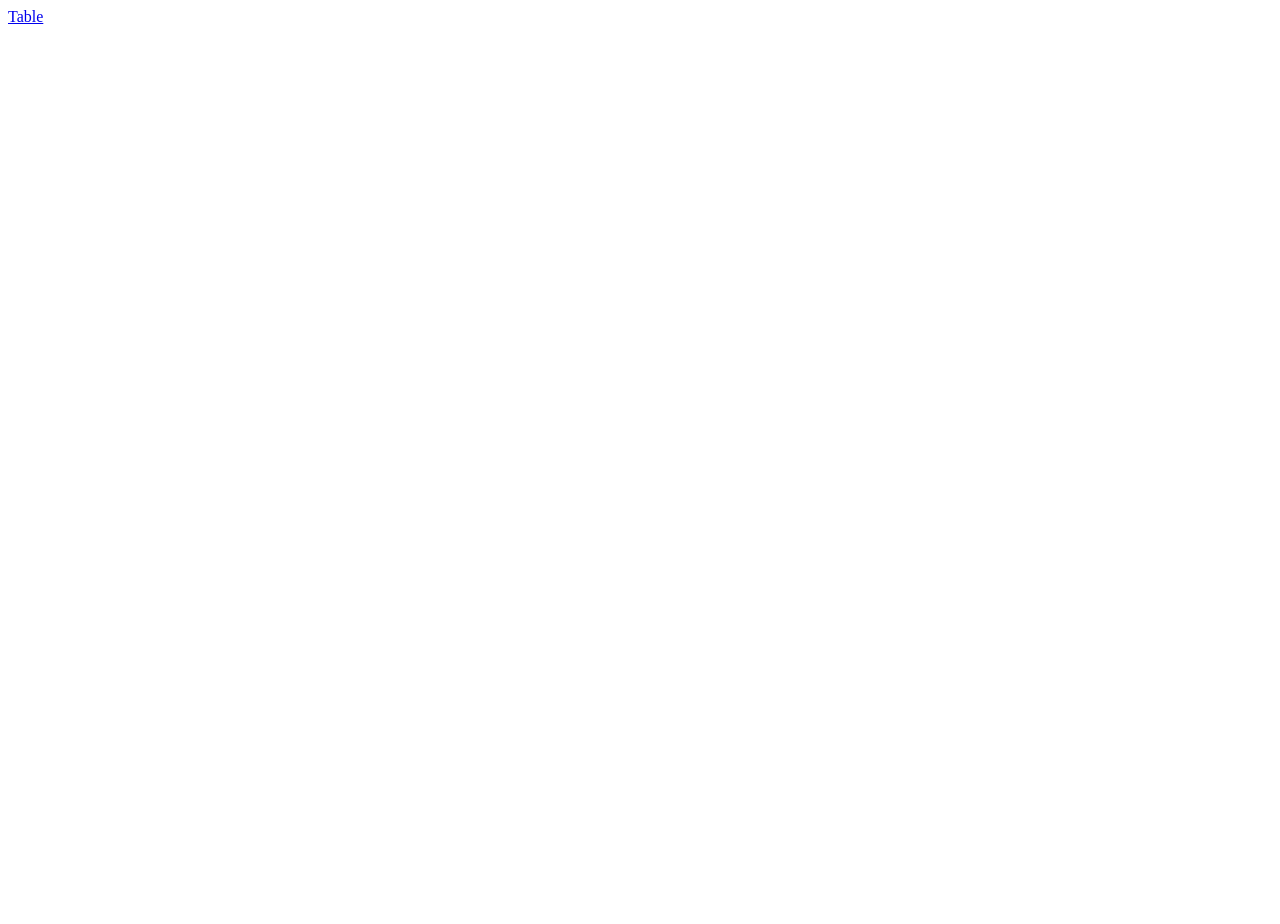
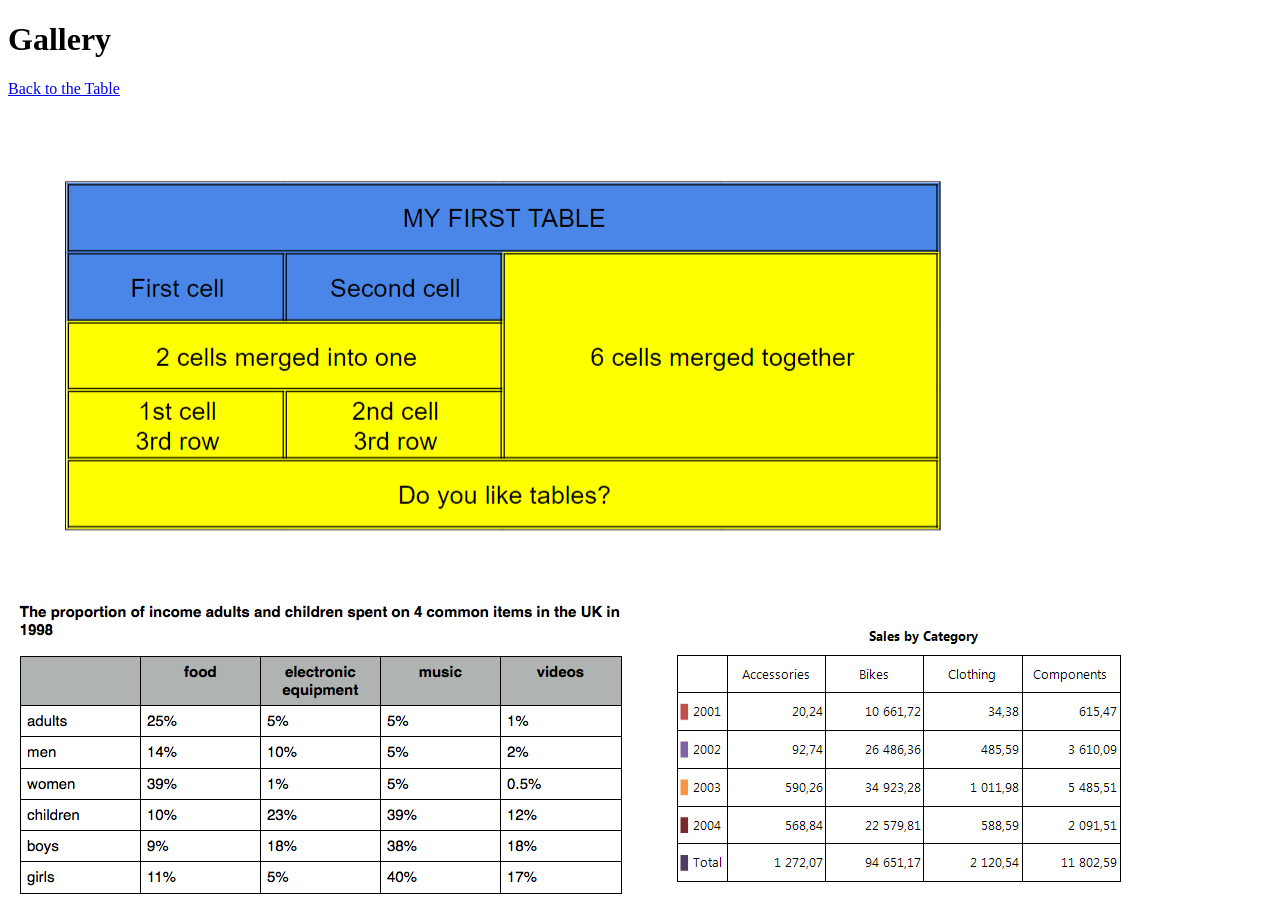
Before and after one commit to 17Mariya17/Table_Site, a plain HTML site: page pages/gallery.html in a window 1280 px wide. Before the commit the page ends 800 px from the top, so only its background shows below. Drawn offline with Linux system fonts and the light colour scheme.

Commit message:
adding images

```diff
--- a/pages/gallery.html
+++ b/pages/gallery.html
@@ -6,6 +6,11 @@
     <title>Document</title>
 </head>
 <body>
-    <a href="../index.html">Table</a>
+    <h1>Gallery</h1>
+    <a href="../index.html">Back to the Table</a>
+    <br>
+    <img src="../images/table_1.png" alt="Table 1"/>
+    <img src="../images/table_2.png" alt="Table 2"/>
+    <img src="../images/table_3.png" alt="Table 3"/>
 </body>
 </html>
```
Also changed, not shown: index.html (+5 -3 lines), images/table_1.png (added), images/table_2.png (added), images/table_3.png (added).
